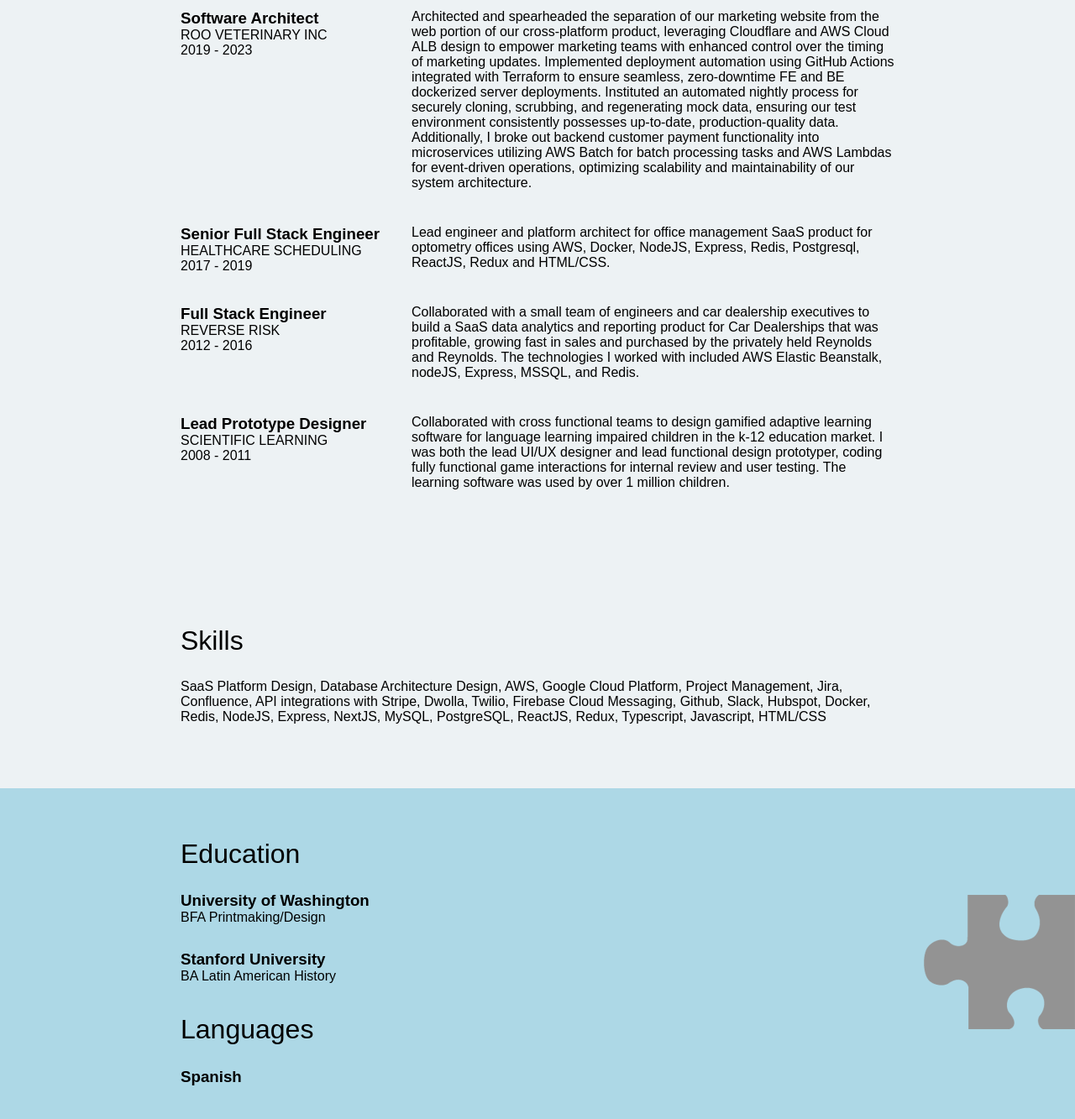
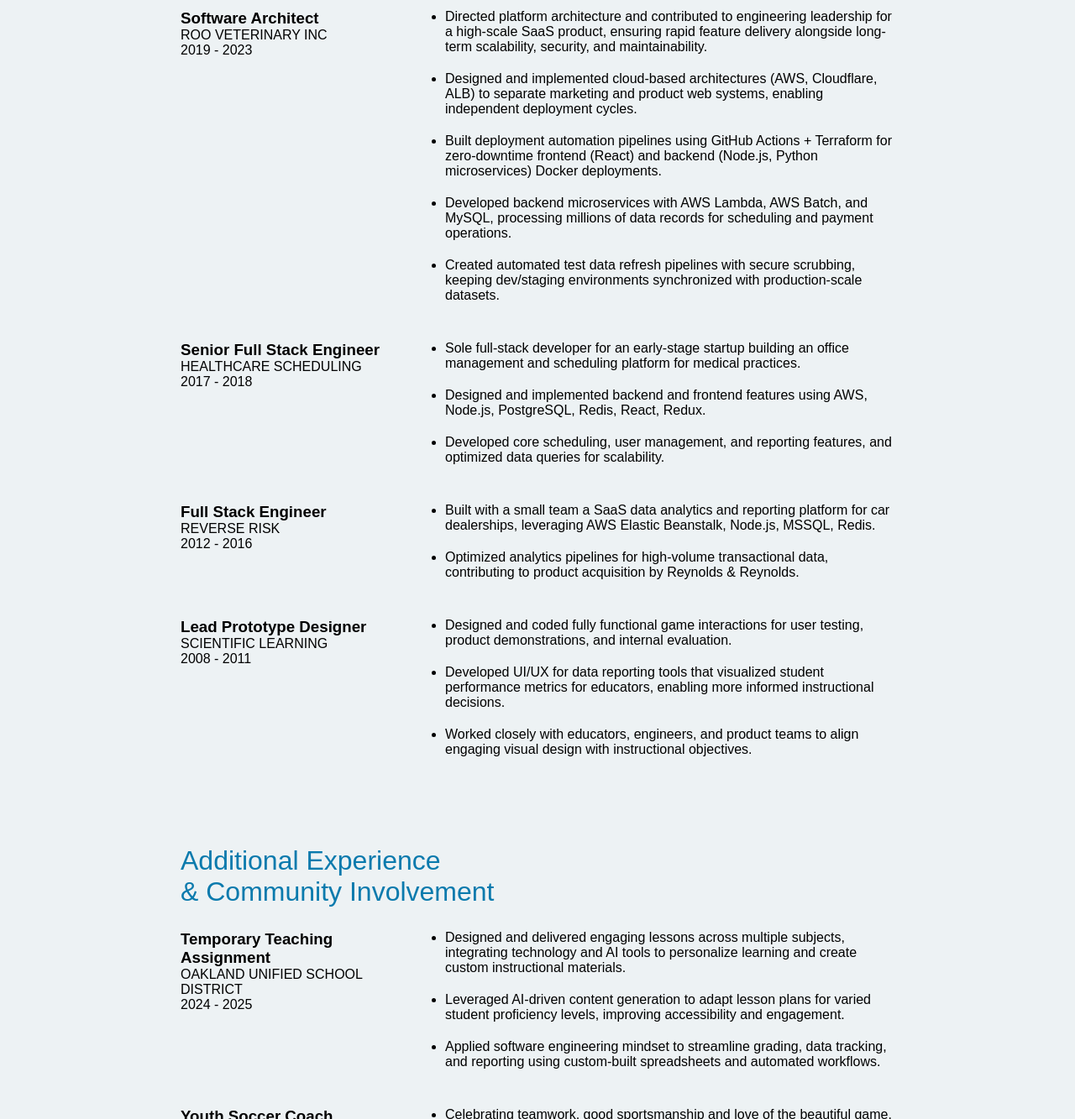
Before and after one commit to jmontydesign/jmontydesign.github.io, a website: page index.html in a window 1280 px wide. Shown: the part 495-1828 px from the top of the page at 84% size. Drawn offline with Linux system fonts and the light colour scheme.

Commit message:
update 2025

```diff
--- a/css/styles.css
+++ b/css/styles.css
@@ -21,14 +21,21 @@
   font-weight: 400;
 }
 h1 {
+  padding-top: 10px;
   font-size: 60px;
 }
 h2 {
   font-size: 32px;
   margin-top: 0;
+  color: #0a7aad
 }
 h3 {
   margin: 0;
+}
+ul, li{
+  padding-top: 0;
+  margin-top: 0;
+  margin-bottom: 20px;
 }
 a {
   color: lightblue;
@@ -41,6 +48,15 @@
   margin: 0 auto;
   padding: 60px 50px;
   overflow: hidden;
+}
+.dim {
+  color: #888;
+}
+.light{
+  color: white;
+}
+.short-top {
+  padding-top: 0px;
 }
 .uppercase {
   text-transform: uppercase;
@@ -75,6 +91,9 @@
   position: absolute;
   bottom: 0;
   right: 0;
+}
+.tag-line {
+  color: white;
 }
 
 /* footer */
@@ -148,19 +167,36 @@
     float: left;
     padding-left: 20px;
   }
+  .responsive-break {
+    display: none;
+  }
+  .responsive-left-padding{
+    padding-left: 100px;
+  }
 }
 @media (max-width: 899px) {
   header {
     text-align: center;
   }
+  ul{
+    padding-top: 20px;
+    padding-left: 10px;
+    padding-bottom: 20px
+
+  }
   .profile-img {
     width: 204px;
+  }
+  .responsive-break {
+    display: none;
+  }
+  .responsive-top-padding{
+    padding-top: 28px;
   }
 }
 @media (max-width: 600px) {
   h1 {
     font-size: 34px;
-    color: white;
   }
   h2 {
     font-size: 28px;
@@ -168,4 +204,16 @@
   nav a {
     font-size: 12px;
   }
+  .responsive-break {
+    display: none;
+  }
 }
+@media (max-width: 540px) {
+  .responsive-break {
+    display: block;
+  }
+  h3.my-title {
+    padding-top: 4px;
+    line-height: 1.6;
+  }
+}
--- a/index.html
+++ b/index.html
@@ -7,12 +7,11 @@
     <link rel="stylesheet" href="css/styles.css" />
   </head>
   <body>
-    <!-- // Intro -->
     <header id="about">
-      <a href="jm_resume.pdf" download class="btn download">Download Resume</a>
+      <a href="resume_jm.pdf" download class="btn download">Download Resume</a>
       <nav>
         <a href="#about">About</a>
-        <a href="#work">Work Experience</a>
+        <a href="#work">Experience</a>
         <a href="#education">Education</a>
         <a href="#contact">Contact</a>
       </nav>
@@ -20,18 +19,21 @@
         <img class="profile-img col-narrow" src="images/jm_puz.png" />
         <div class="col-wide">
           <h1>John Montgomery</h1>
-          <h3>Software Architect - Pieces found. Systems built.</h3>
+          <h3 class="my-title">
+            Software Architect - <br class="responsive-break" /><span
+              class="tag-line"
+              >Pieces found. <br class="responsive-break" />Systems built.</span
+            >
+          </h3>
         </div>
       </div>
     </header>
 
     <main>
-      <!-- // Work Experience -->
       <section id="work" class="work">
         <div class="content-wrap">
-          <h2>Work Experience</h2>
+          <h2>Experience</h2>
 
-          <!-- Job 1 Details -->
           <div class="col-narrow">
             <h3>Software Architect</h3>
             <p class="uppercase">Roo Veterinary Inc</p>
@@ -39,40 +41,59 @@
           </div>
 
           <div class="col-wide job-description">
-            <p>
-              Architected and spearheaded the separation of our marketing
-              website from the web portion of our cross-platform product,
-              leveraging Cloudflare and AWS Cloud ALB design to empower
-              marketing teams with enhanced control over the timing of marketing
-              updates. Implemented deployment automation using GitHub Actions
-              integrated with Terraform to ensure seamless, zero-downtime FE and
-              BE dockerized server deployments. Instituted an automated nightly
-              process for securely cloning, scrubbing, and regenerating mock
-              data, ensuring our test environment consistently possesses
-              up-to-date, production-quality data. Additionally, I broke out
-              backend customer payment functionality into microservices
-              utilizing AWS Batch for batch processing tasks and AWS Lambdas for
-              event-driven operations, optimizing scalability and
-              maintainability of our system architecture.
-            </p>
+            <ul>
+              <li>
+                Directed platform architecture and contributed to engineering
+                leadership for a high-scale SaaS product, ensuring rapid feature
+                delivery alongside long-term scalability, security, and
+                maintainability.
+              </li>
+              <li>
+                Designed and implemented cloud-based architectures (AWS,
+                Cloudflare, ALB) to separate marketing and product web systems,
+                enabling independent deployment cycles.
+              </li>
+              <li>
+                Built deployment automation pipelines using GitHub Actions +
+                Terraform for zero-downtime frontend (React) and backend
+                (Node.js, Python microservices) Docker deployments.
+              </li>
+              <li>
+                Developed backend microservices with AWS Lambda, AWS Batch, and
+                MySQL, processing millions of data records for scheduling and
+                payment operations.
+              </li>
+              <li>
+                Created automated test data refresh pipelines with secure
+                scrubbing, keeping dev/staging environments synchronized with
+                production-scale datasets.
+              </li>
+            </ul>
           </div>
 
-          <!-- Job 2 Details -->
           <div class="col-narrow">
             <h3>Senior Full Stack Engineer</h3>
             <p class="uppercase">Healthcare Scheduling</p>
-            <p>2017 - 2019</p>
+            <p>2017 - 2018</p>
           </div>
 
           <div class="col-wide job-description">
-            <p>
-              Lead engineer and platform architect for office management SaaS
-              product for optometry offices using AWS, Docker, NodeJS, Express,
-              Redis, Postgresql, ReactJS, Redux and HTML/CSS.
-            </p>
+            <ul>
+              <li>
+                Sole full-stack developer for an early-stage startup building an
+                office management and scheduling platform for medical practices.
+              </li>
+              <li>
+                Designed and implemented backend and frontend features using
+                AWS, Node.js, PostgreSQL, Redis, React, Redux.
+              </li>
+              <li>
+                Developed core scheduling, user management, and reporting
+                features, and optimized data queries for scalability.
+              </li>
+            </ul>
           </div>
 
-          <!-- Job 3 Details -->
           <div class="col-narrow">
             <h3>Full Stack Engineer</h3>
             <p class="uppercase">Reverse Risk</p>
@@ -80,17 +101,20 @@
           </div>
 
           <div class="col-wide job-description">
-            <p>
-              Collaborated with a small team of engineers and car dealership
-              executives to build a SaaS data analytics and reporting product
-              for Car Dealerships that was profitable, growing fast in sales and
-              purchased by the privately held Reynolds and Reynolds. The
-              technologies I worked with included AWS Elastic Beanstalk, nodeJS,
-              Express, MSSQL, and Redis.
-            </p>
+            <ul>
+              <li>
+                Built with a small team a SaaS data analytics and reporting
+                platform for car dealerships, leveraging AWS Elastic Beanstalk,
+                Node.js, MSSQL, Redis.
+              </li>
+              <li>
+                Optimized analytics pipelines for high-volume transactional
+                data, contributing to product acquisition by Reynolds &
+                Reynolds.
+              </li>
+            </ul>
           </div>
 
-          <!-- Job 4 Details -->
           <div class="col-narrow">
             <h3>Lead Prototype Designer</h3>
             <p class="uppercase">Scientific Learning</p>
@@ -98,56 +122,142 @@
           </div>
 
           <div class="col-wide job-description">
-            <p>
-              Collaborated with cross functional teams to design gamified
-              adaptive learning software for language learning impaired children
-              in the k-12 education market. I was both the lead UI/UX designer
-              and lead functional design prototyper, coding fully functional
-              game interactions for internal review and user testing. The
-              learning software was used by over 1 million children.
-            </p>
+            <ul>
+              <li>
+                Designed and coded fully functional game interactions for user
+                testing, product demonstrations, and internal evaluation.
+              </li>
+              <li>
+                Developed UI/UX for data reporting tools that visualized student
+                performance metrics for educators, enabling more informed
+                instructional decisions.
+              </li>
+              <li>
+                Worked closely with educators, engineers, and product teams to
+                align engaging visual design with instructional objectives.
+              </li>
+            </ul>
           </div>
         </div>
       </section>
 
       <section class="work">
-        <div class="content-wrap">
-          <h2>Skills</h2>
+        <div class="content-wrap short-top">
+          <h2>Additional Experience <br />& Community Involvement</h2>
+          <div class="col-narrow">
+            <h3>
+              Temporary Teaching Assignment
+              <!-- <span class="dim">(Emergency Credential)</span> -->
+            </h3>
+            <p class="uppercase">Oakland Unified School District</p>
+            <p>2024 - 2025</p>
+          </div>
+
+          <div class="col-wide job-description">
+            <ul>
+              <li>
+                Designed and delivered engaging lessons across multiple
+                subjects, integrating technology and AI tools to personalize
+                learning and create custom instructional materials.
+              </li>
+              <li>
+                Leveraged AI-driven content generation to adapt lesson plans for
+                varied student proficiency levels, improving accessibility and
+                engagement.
+              </li>
+              <li>
+                Applied software engineering mindset to streamline grading, data
+                tracking, and reporting using custom-built spreadsheets and
+                automated workflows.
+              </li>
+            </ul>
+          </div>
+          <div class="col-narrow">
+            <h3>Youth Soccer Coach</h3>
+            <p>2020 - 2025</p>
+          </div>
+
+          <div class="col-wide job-description">
+            <ul>
+              <li>
+                Celebrating teamwork, good sportsmanship and love of the
+                beautiful game.
+              </li>
+            </ul>
+          </div>
+        </div>
+      </section>
+
+      <section class="work">
+        <div class="content-wrap short-top">
+          <h2>Core Skills</h2>
+          <h3>Languages</h3>
+          <p>JavaScript, TypeScript, Python, SQL, HTML/CSS</p>
+          <br />
+          <h3>Frontend</h3>
+          <p>React, Redux, Responsive UI/UX, Data Visualization</p>
+          <br />
+          <h3>Backend</h3>
           <p>
-            SaaS Platform Design, Database Architecture Design, AWS, Google
-            Cloud Platform, Project Management, Jira, Confluence, API
-            integrations with Stripe, Dwolla, Twilio, Firebase Cloud Messaging,
-            Github, Slack, Hubspot, Docker, Redis, NodeJS, Express, NextJS,
-            MySQL, PostgreSQL, ReactJS, Redux, Typescript, Javascript, HTML/CSS
+            Node.js, Python (Flask), Express, REST APIs, Microservices
+            Architecture
+          </p>
+          <br />
+          <h3>Databases</h3>
+          <p>MySQL, MSSQL, PostgreSQL, Redis</p>
+          <br />
+          <h3>Cloud & DevOps</h3>
+          <p>
+            AWS (Lambda, Batch, ALB, S3, EC2), Cloudflare, Docker, Terraform,
+            CI/CD Pipelines
+          </p>
+          <br />
+          <h3>Data Handling</h3>
+          <p>
+            Large-scale datasets, Query Optimization, Secure Data Pipelines,
+            Test Data Automation
+          </p>
+          <br />
+          <h3>Other</h3>
+          <p>
+            GIS familiarity, Data Security, Permissions Management, Agile/Scrum
           </p>
         </div>
       </section>
 
-      <!-- // Education -->
       <section id="education" class="education">
         <div class="content-wrap">
-          <h2>Education</h2>
+          <div class="col-narrow">
+            <h2>Education</h2>
 
-          <h3>University of Washington</h3>
-          <p>BFA Printmaking/Design</p>
+            <h3>Stanford University</h3>
+            <p>BA Latin American History</p>
 
-          <h3>Stanford University</h3>
-          <p>BA Latin American History</p>
-          <br />
-          <br />
-          <h2>Languages</h2>
-          <h3>Spanish</h3>
+            <h3>University of Washington</h3>
+            <p>BFA Printmaking/Design</p>
+          </div>
+          <div class="col-wide responsive-left-padding">
+            <div class="responsive-top-padding">
+              <h2>Certificates</h2>
+              <p>Udemy PMP Course Certificate</p>
+            </div>
+            <div>
+              <h2>Additional Languages</h2>
+              <p>Spanish</p>
+            </div>
+          </div>
         </div>
       </section>
     </main>
 
-    <!-- // Footer & contact info -->
     <footer id="contact">
       <div class="content-wrap">
-        <h2>Let's Solve it!</h2>
+        <h2 class="light">Let's solve it!</h2>
 
         <div class="contact-info">
-          <a href="mailto:jmontydesign@gmail.com">jmontydesign@gmail.com</a>
+          <a class="light" href="mailto:jmontydesign@gmail.com"
+            >jmontydesign@gmail.com</a
+          >
         </div>
 
         <p>&#169; 2025 by John Montgomery</p>
```
Also changed, not shown: aboutSummary_future.html (renamed from aboutSummary.html), 1 other file.
